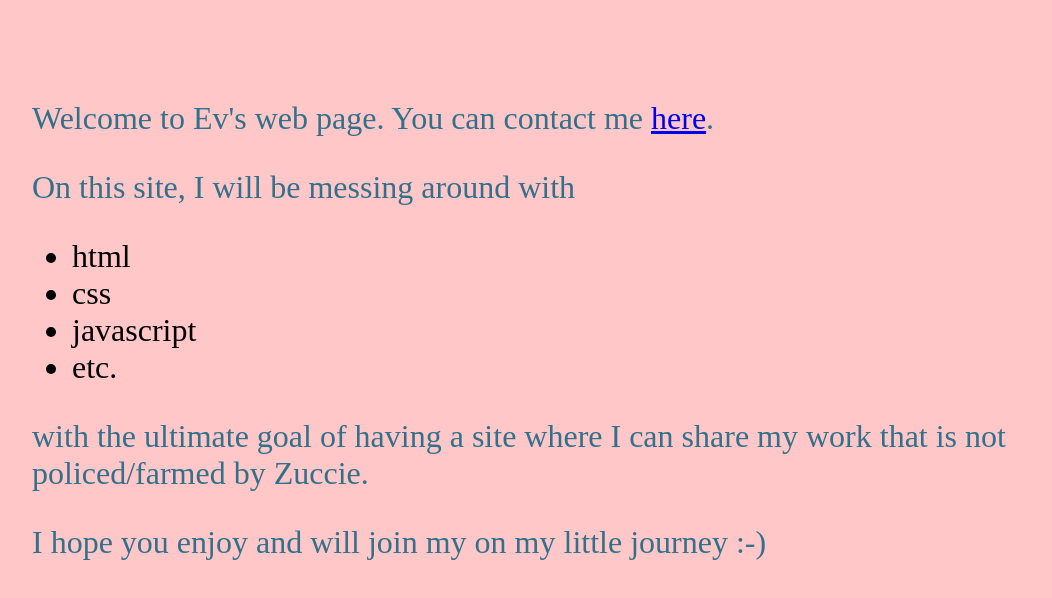
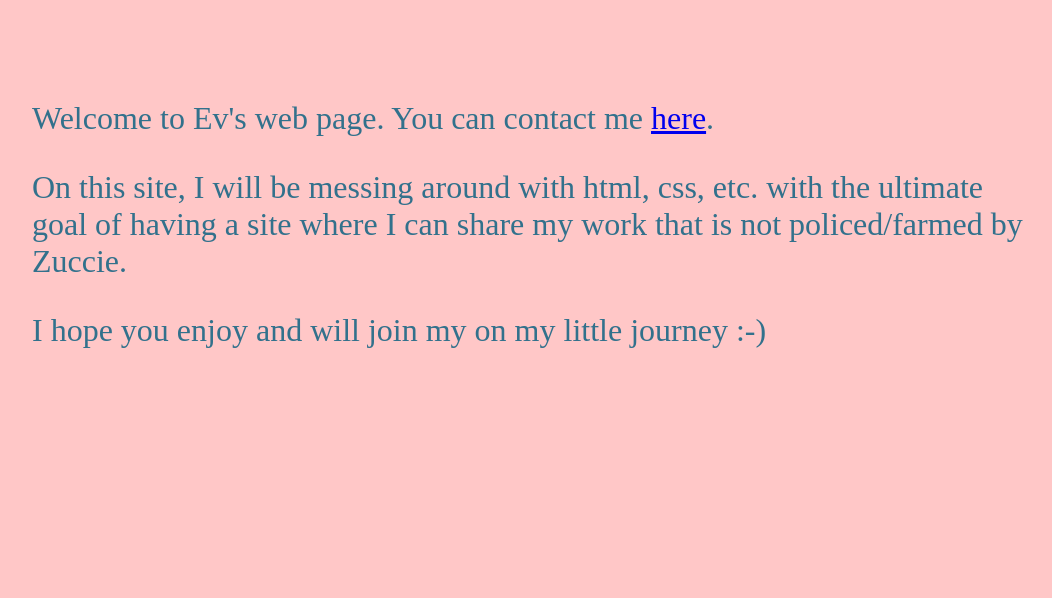
Before and after one commit to eee-vvv/eee-vvv.github.io, a plain HTML site: page index.html in a window 1280 px wide. Shown: the whole page, without its empty margins (26-1078 px from the left). Drawn offline with Linux system fonts and the light colour scheme.

Commit message:
got rid of list because it looked bad

```diff
--- a/index.html
+++ b/index.html
@@ -9,16 +9,7 @@
 			<div class="content">
 				<p>Welcome to Ev's web page. You can contact me <a href="mailto:evan.w.and@gmail.com">here</a>.</p>
 
-				<p>On this site, I will be messing around with</p>
-
-				<ul>
-					<li>html</li>
-					<li>css</li>
-					<li>javascript</li>
-					<li>etc.</li>
-				</ul>
-
-				<p>with the ultimate goal of having a site where I can share my work that is not policed/farmed by Zuccie.</p>
+				<p>On this site, I will be messing around with html, css, etc. with the ultimate goal of having a site where I can share my work that is not policed/farmed by Zuccie.</p>
 
 				<p>I hope you enjoy and will join my on my little journey :-)</p>
 			</div>
```
